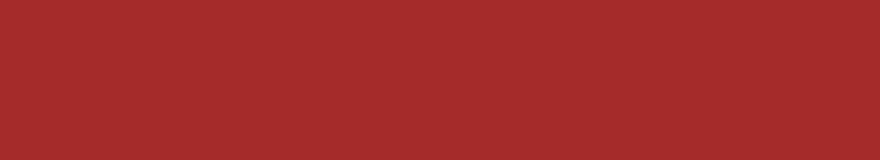
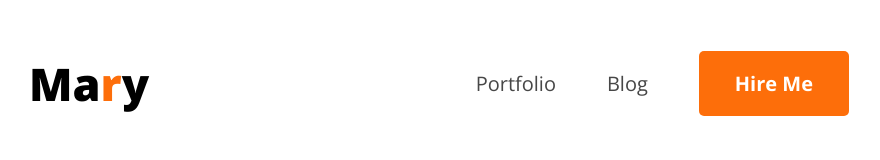
Before and after one commit to DevRifato/Developer-Portfolio, a plain HTML site: page index.html in a window 1280 px wide. Shown: the whole page, without its empty margins (201-1081 px from the left). Drawn offline with nearby package versions, Linux system fonts and the light colour scheme.

Commit message:
adding navbar

```diff
--- a/index.html
+++ b/index.html
@@ -4,9 +4,21 @@
     <meta charset="UTF-8">
     <meta name="viewport" content="width=device-width, initial-scale=1.0">
     <link rel="stylesheet" href="style.css">
-    <title>HOME-Portfolio</title>
+    <title>HOME - Portfolio</title>
 </head>
 <body>
-
+    <header>
+        <!-- logo and nav bar -->
+        <nav>
+            <!-- logo -->
+            <h1 id="logo">Ma<span class="text-primary-color">r</span>y</h1>
+            <!-- links -->
+            <ul class="links">
+                <li><a href="#">Portfolio</a></li>
+                <li><a href="#">Blog</a></li>
+                <button>Hire Me</button>
+            </ul>
+        </nav>
+    </header>
 </body>
 </html>
--- a/style.css
+++ b/style.css
@@ -1 +1,49 @@
-body{background-color: brown;}
+/* ---------------------------Default-------------------------------- */
+@import url("https://fonts.googleapis.com/css2?family=Open+Sans:wght@300;400;500;600;700;800&display=swap");
+* {
+  margin: 0;
+  padding: 0;
+  font-family: "Open Sans", sans-serif;
+}
+/* ----------------------------------------------------------------- */
+.text-primary-color {
+  color: #fd6e0a;
+}
+a {
+  color: #474747;
+  text-decoration: none;
+}
+li {
+  list-style: none;
+}
+
+button {
+  background: #fd6e0a;
+  color: white;
+  border: 0;
+  border-radius: 5px;
+  font-size: 20px;
+  font-weight: 700;
+  border-radius: 5px;
+  padding: 19px 36px;
+}
+/* -----------------------------navbar */
+nav {
+  display: flex;
+  margin: 51px 230px;
+  justify-content: space-between;
+  align-items: center;
+}
+#logo {
+    font-size: 45px;
+    font-weight: 800;
+}
+ul {
+    display: flex;
+    gap: 51px;
+    align-items: center;
+}
+.links li a {
+  font-size: 20px;
+  font-weight: 400;
+}
```
